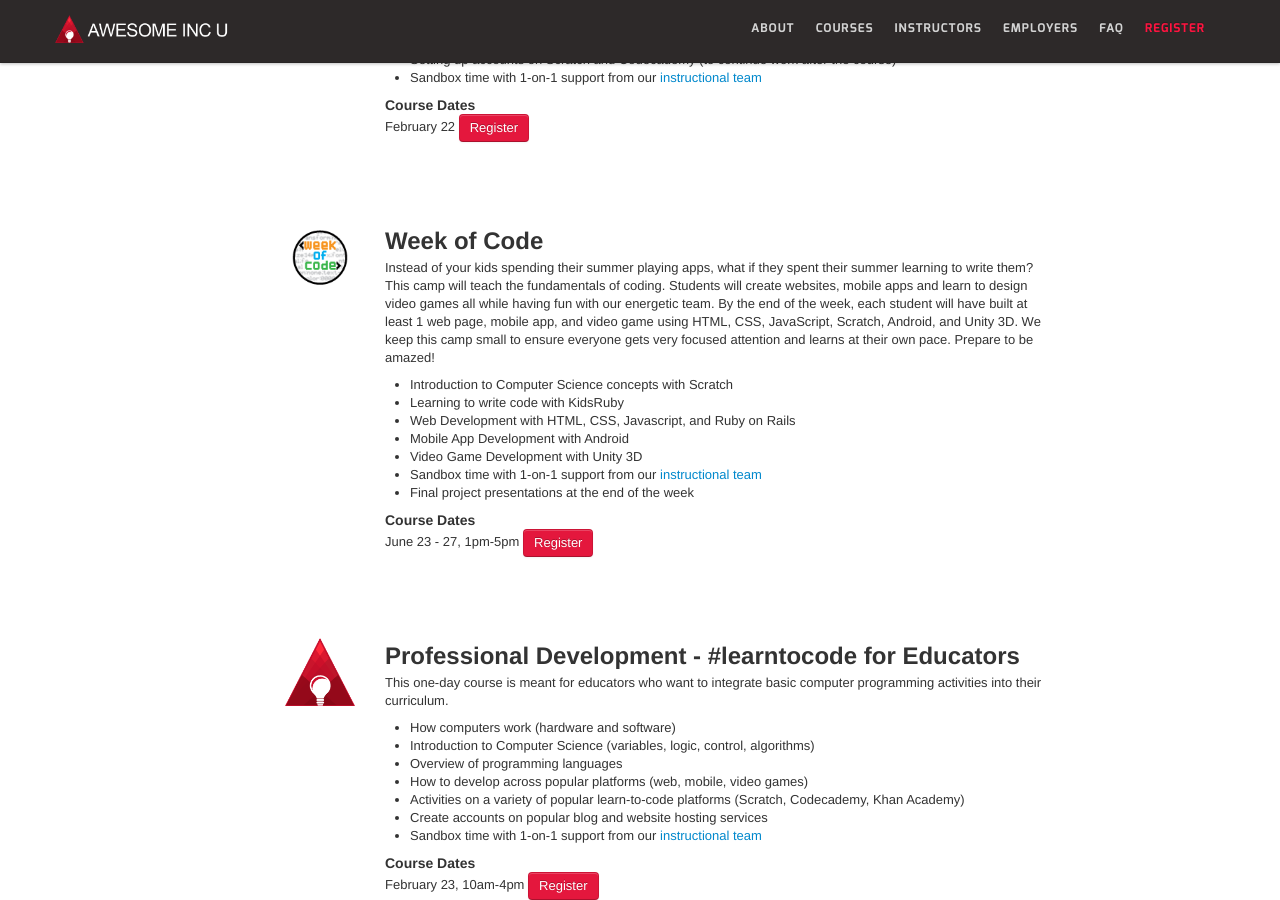
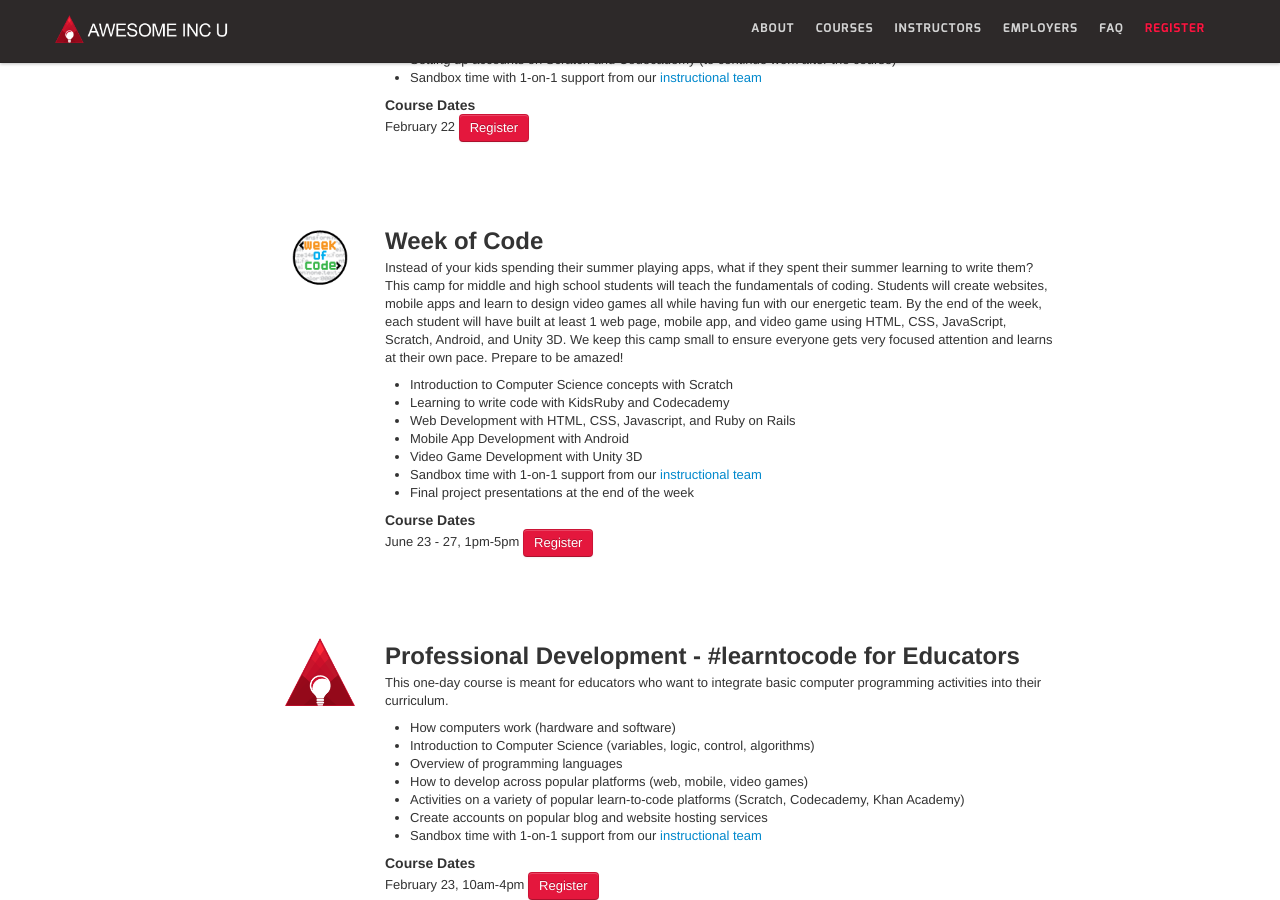
Before and after one commit to ainc/awesomeincu-2013, a Jekyll site: the page built from curriculum.html, in a window 1280 px wide and 900 px high, scrolled down 5432 px. Built offline with Jekyll 4.4.1, drawn with Linux system fonts in a browser that asks for light colours; Markdown is read by kramdown in place of the engine named in the settings; comment, search, counter and statistics services are not loaded.

Commit message:
Update #weekofcode with ages (middle & high school students)

```diff
--- a/curriculum.html
+++ b/curriculum.html
@@ -300,10 +300,10 @@
               </div>
               <div class="span7">
                 <h2>Week of Code</h2>
-                <p>Instead of your kids spending their summer playing apps, what if they spent their summer learning to write them? This camp will teach the fundamentals of coding. Students will create websites, mobile apps and learn to design video games all while having fun with our energetic team. By the end of the week, each student will have built at least 1 web page, mobile app, and video game using HTML, CSS, JavaScript, Scratch, Android, and Unity 3D. We keep this camp small to ensure everyone gets very focused attention and learns at their own pace. Prepare to be amazed!</p>
+                <p>Instead of your kids spending their summer playing apps, what if they spent their summer learning to write them? This camp for middle and high school students will teach the fundamentals of coding. Students will create websites, mobile apps and learn to design video games all while having fun with our energetic team. By the end of the week, each student will have built at least 1 web page, mobile app, and video game using HTML, CSS, JavaScript, Scratch, Android, and Unity 3D. We keep this camp small to ensure everyone gets very focused attention and learns at their own pace. Prepare to be amazed!</p>
                 <ul>
                   <li>Introduction to Computer Science concepts with Scratch</li>
-                  <li>Learning to write code with KidsRuby</li>
+                  <li>Learning to write code with KidsRuby and Codecademy</li>
                   <li>Web Development with HTML, CSS, Javascript, and Ruby on Rails</li>
                   <li>Mobile App Development with Android</li>
                   <li>Video Game Development with Unity 3D</li>
```
Also changed, not shown: 2 other files.
